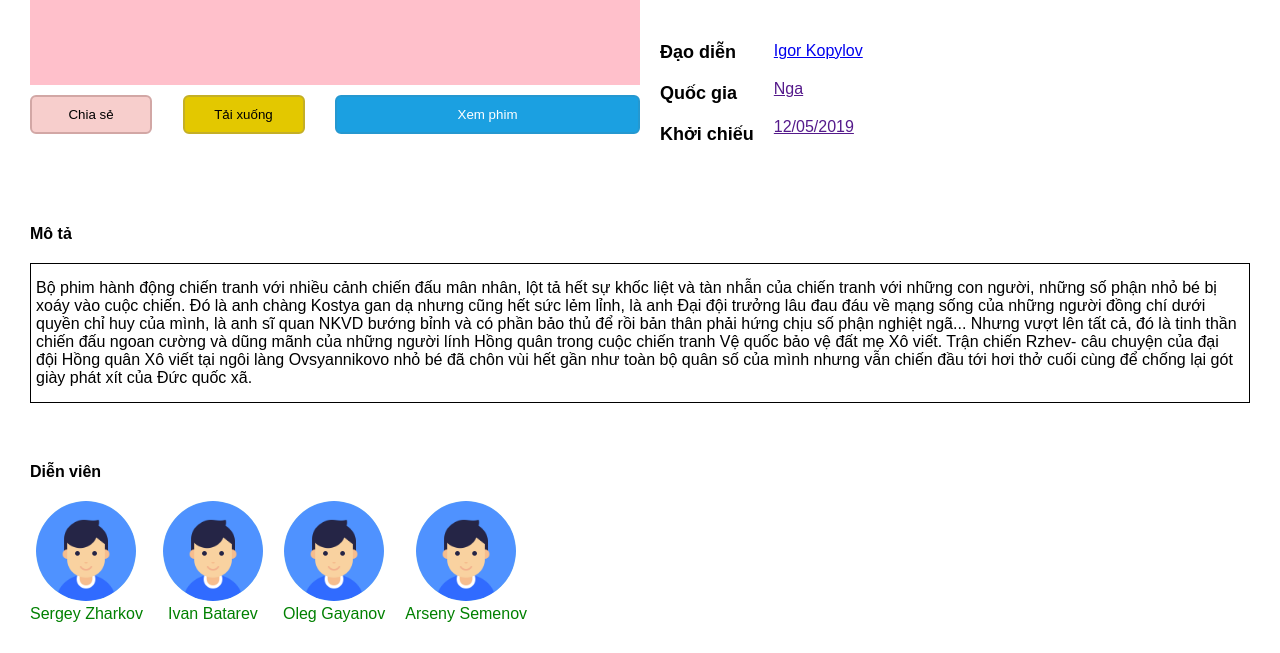
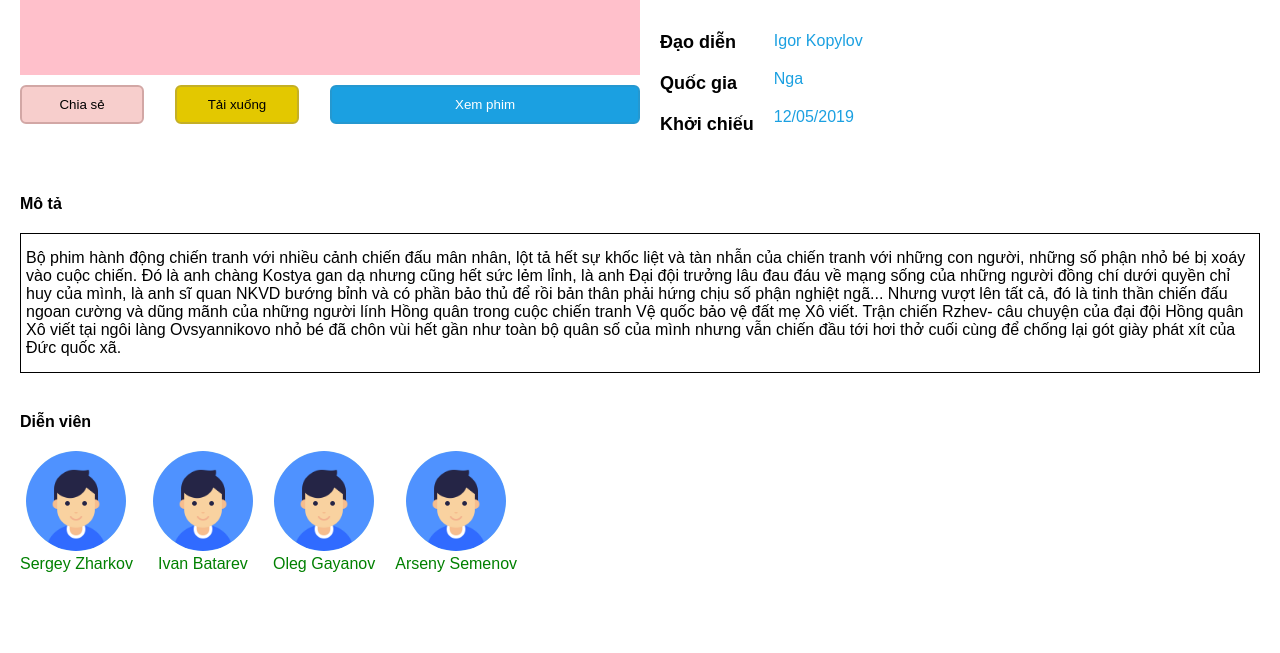
Before and after one commit to AnhVu-NAV/baitapT3H, a plain HTML site: page PractiveTest/index.html in a window 1280 px wide. Shown: the part 349-1002 px from the top of the page. After the commit the page ends 942 px from the top, so only its background shows below. Drawn offline with Linux system fonts and the light colour scheme.

Commit message:
update css

```diff
--- a/PractiveTest/asset/style/style.css
+++ b/PractiveTest/asset/style/style.css
@@ -99,7 +99,11 @@ nav a {
 .contentInfor{
     padding-top: 25px;
     padding-left: 20px;
-    font-
+}
+
+.contentInfor a{
+    text-decoration: none;
+    color: #1ba0e1;
 }
 
 .buttons {
@@ -161,5 +165,5 @@ nav a {
 }
 
 .des{
-    padding: 30px;
+    padding: 20px;
 }
```
